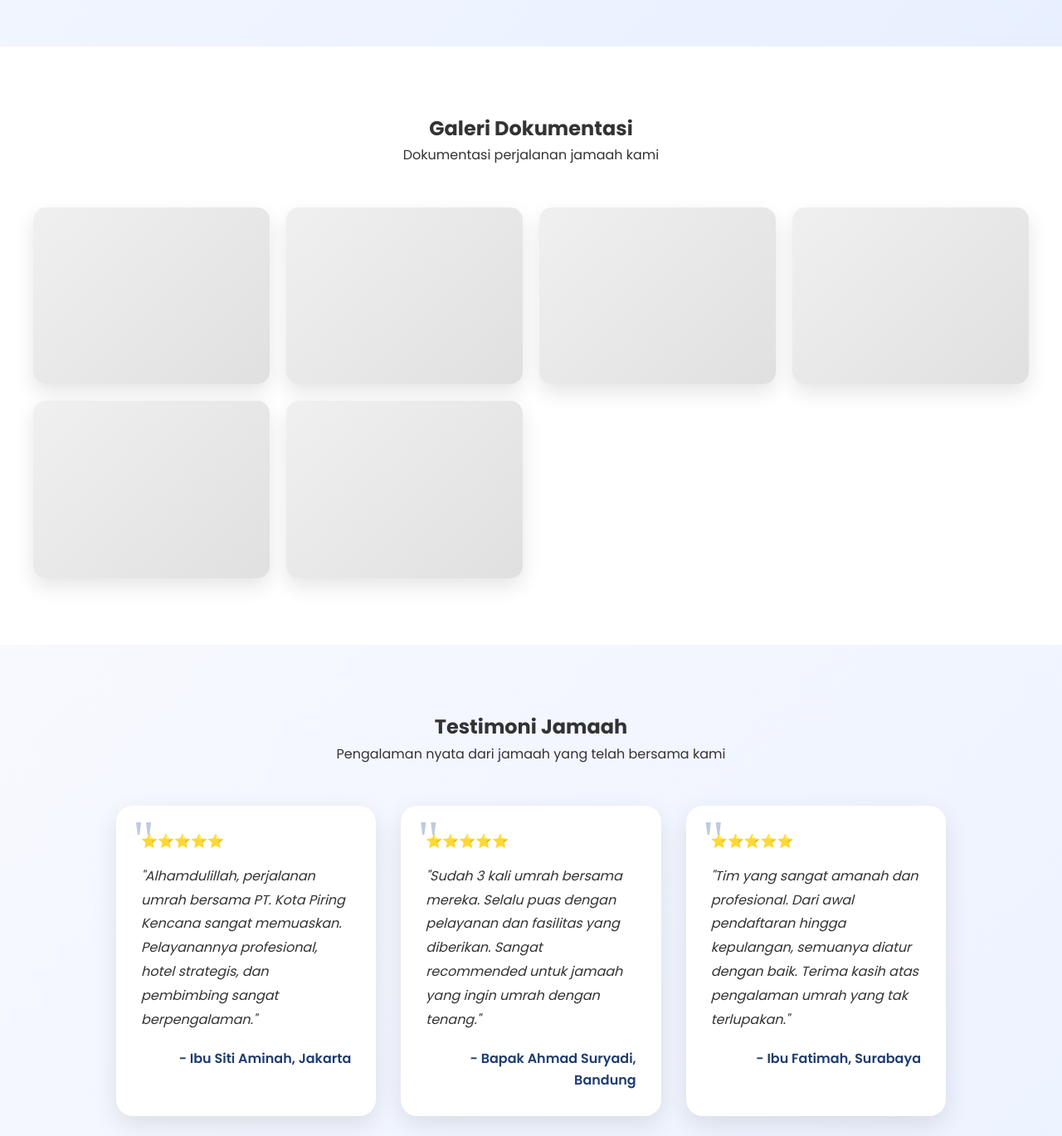
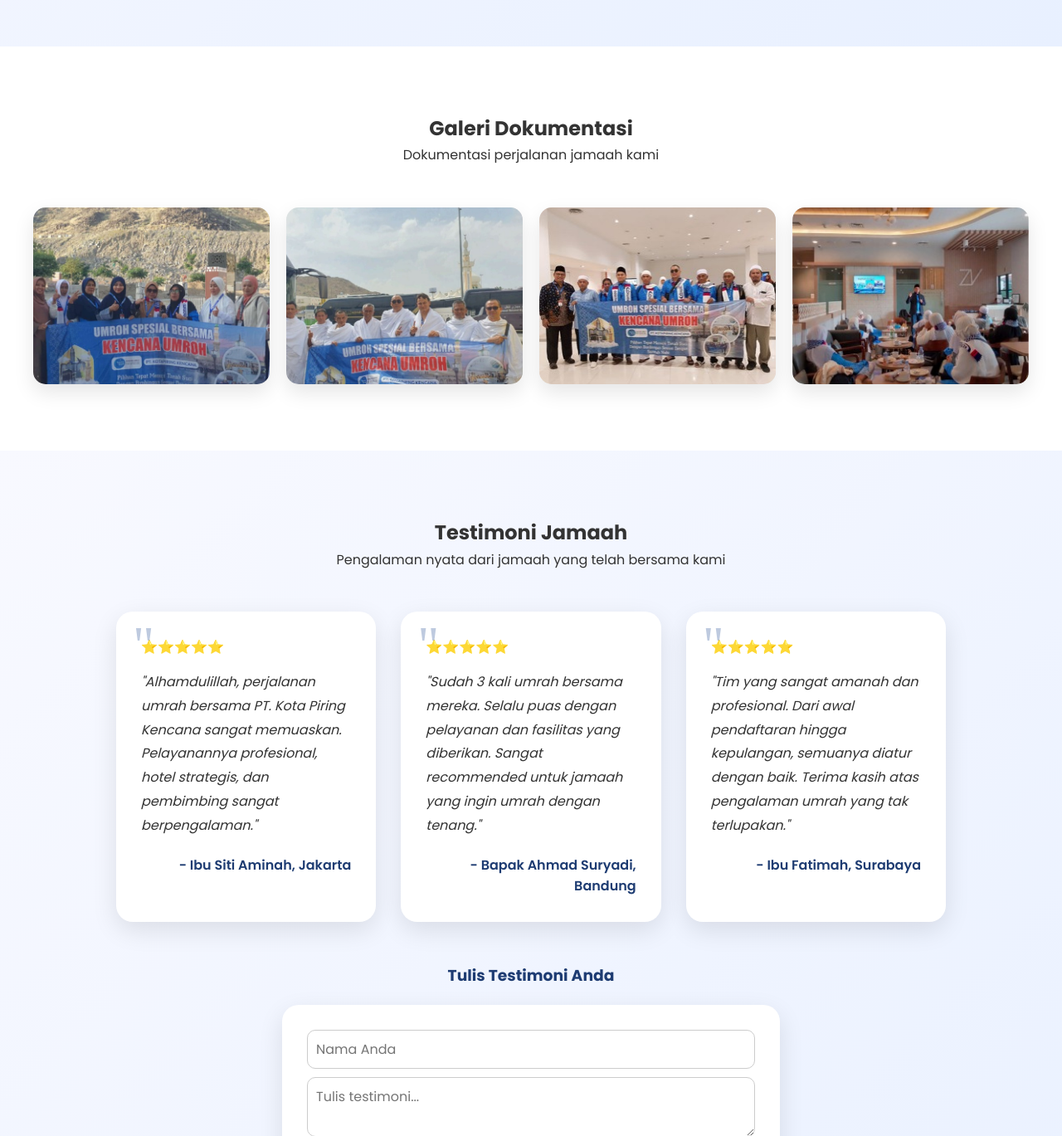
Before and after one commit to JakaxKato/travel_new, a Flask app: page / in a window 1280 px wide. Shown: the part 4332-5701 px from the top of the page at 83% size. Run offline with Flask 3, Linux system fonts and the light colour scheme; data comes from the database, SQL or seed files in the repository; some libraries are stand-ins or nearby versions.

Commit message:
update program bagian galeri

```diff
--- a/templates/index.html
+++ b/templates/index.html
@@ -423,43 +423,18 @@
     <section class="gallery-section" id="galeri">
       <h2 class="center">Galeri Dokumentasi</h2>
       <p class="center">Dokumentasi perjalanan jamaah kami</p>
-
       <div class="gallery-grid">
         <div class="gallery-item">
-          <div class="gallery-overlay">
-            <h4>Masjid Al-Haram</h4>
-            <p>Suasana ibadah di Tanah Suci</p>
-          </div>
+          <img src="{{ url_for('static', filename='assets/images/galeri1.jpg') }}" alt="Dokumentasi 1">
         </div>
         <div class="gallery-item">
-          <div class="gallery-overlay">
-            <h4>Masjid Nabawi</h4>
-            <p>Ziarah ke makam Rasulullah SAW</p>
-          </div>
+          <img src="{{ url_for('static', filename='assets/images/galeri2.jpg') }}" alt="Dokumentasi 2">
         </div>
         <div class="gallery-item">
-          <div class="gallery-overlay">
-            <h4>Jamaah Umrah</h4>
-            <p>Kebersamaan dalam ibadah</p>
-          </div>
+          <img src="{{ url_for('static', filename='assets/images/galeri3.jpg') }}" alt="Dokumentasi 3">
         </div>
         <div class="gallery-item">
-          <div class="gallery-overlay">
-            <h4>Hotel Makkah</h4>
-            <p>Akomodasi nyaman dan strategis</p>
-          </div>
-        </div>
-        <div class="gallery-item">
-          <div class="gallery-overlay">
-            <h4>Manasik Haji</h4>
-            <p>Bimbingan manasik lengkap</p>
-          </div>
-        </div>
-        <div class="gallery-item">
-          <div class="gallery-overlay">
-            <h4>City Tour</h4>
-            <p>Wisata ziarah bersejarah</p>
-          </div>
+          <img src="{{ url_for('static', filename='assets/images/galeri4.jpg') }}" alt="Dokumentasi 3">
         </div>
       </div>
     </section>
```
